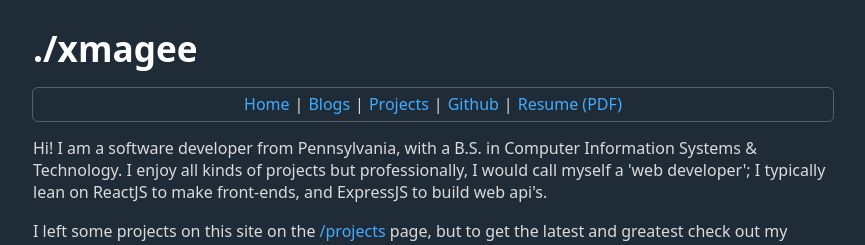
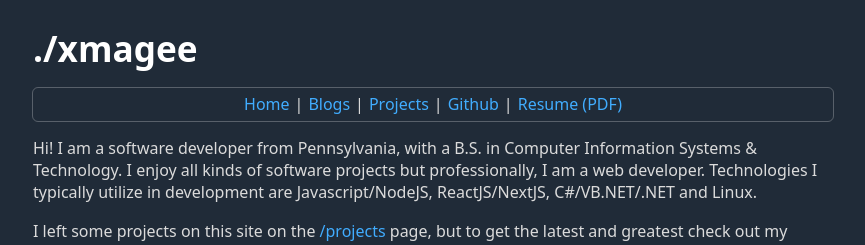
Before and after one commit to xmagee/bl0g, a Next.js app: page / in a window 1280 px wide. Shown: the top 245 px of the page, without its empty margins (207-1072 px from the left). Built offline with nearby package versions, Linux system fonts and the light colour scheme.

Commit message:
edit bio

```diff
--- a/pages/index.js
+++ b/pages/index.js
@@ -9,9 +9,10 @@ export default function Home() {
 
 			<p>
 				Hi! I am a software developer from Pennsylvania, with a B.S. in Computer
-				Information Systems & Technology.  I enjoy all kinds of projects but
-				professionally, I would call myself a 'web developer'; I typically lean on
-				ReactJS to make front-ends, and ExpressJS to build web api's.
+				Information Systems & Technology.  I enjoy all kinds of software projects
+				but professionally, I am a web developer. Technologies I typically
+				utilize in development are Javascript/NodeJS, ReactJS/NextJS, C#/VB.NET/.NET
+				and Linux.
 			</p>
 
 			<p>
```
